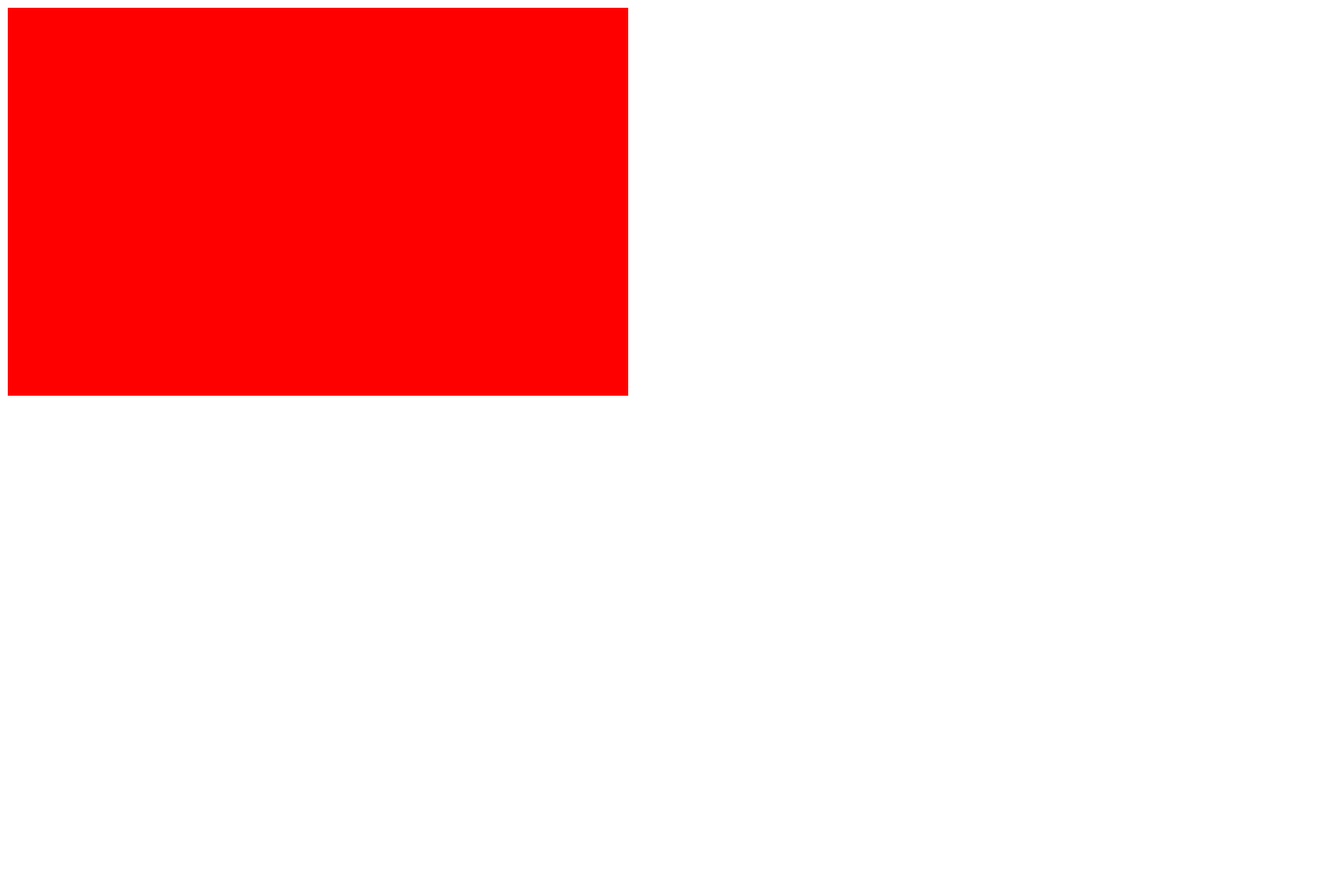
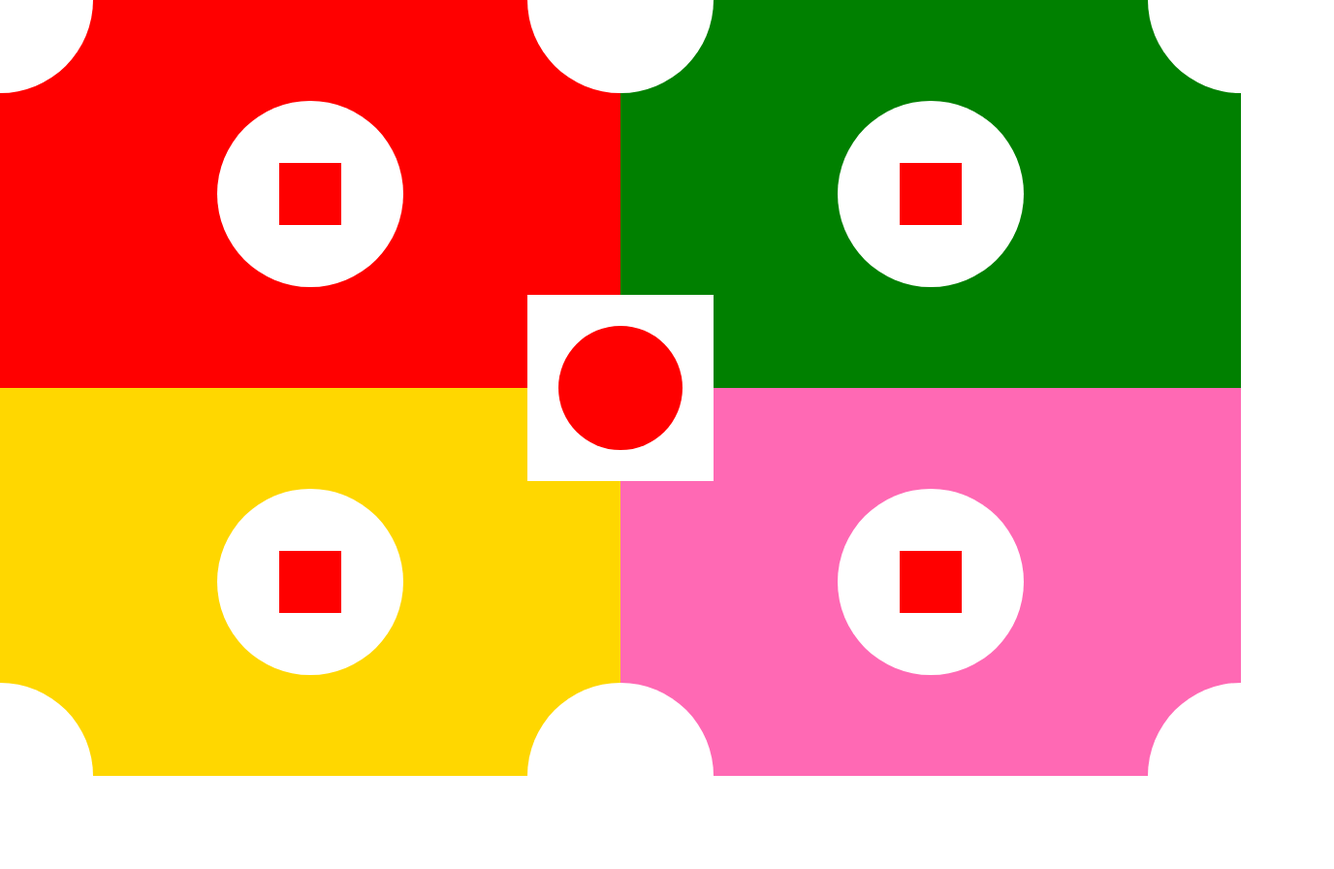
Before and after one commit to oshivimarsha/HTML-CSS_Assignment_03, a plain HTML site: page case_01/index.html in a window 1280 px wide. Shown: the whole page at 97% size, 1376 px wide, since content can reach past the window. Before the commit the page ends 800 px from the top, so only its background shows below. Drawn offline with nearby package versions, Linux system fonts and the light colour scheme.

Commit message:
done case 01

```diff
--- a/case_01/index.html
+++ b/case_01/index.html
@@ -7,11 +7,20 @@
     <meta name="keywords" content="java, html, css, js, go, react, angular">
     <meta name="author" content="ijse">
     <meta name="viewport" content="width=device-width, initial-scale=1.0">
-    <link rel="icon" type="image/x-icon" href="assets/logo.png"> <!-- Favicon -->
+    <link rel="stylesheet" href="../assests/style/normalize.css" >
 
     <title>Assignment 03: Case 01</title>
 
     <style>
+
+        *{
+            margin: 0;
+        }
+
+        body{
+            overflow: hidden;
+        }
+
 
         body>section {
             width: 50vw;
@@ -22,29 +31,148 @@
         body>section:first-child {
             background: red;
         }
+
         body>section:nth-child(2) {
             background: green;
             right: 0;
         }
+
         body>section:nth-child(3) {
             background: gold;
             bottom: 0;
         }
+
         body>section:nth-child(4) {
             background: hotpink;
             right: 0;
             bottom: 0;
         }
 
+        body>section>div {
+            background: white;
+            width: 15vw;
+            height: 15vw;
+            border-radius: 100%;
+            position: absolute;
+            right: 0;
+            left: 0;
+            top: 0;
+            bottom: 0;
+            margin: auto;
+        }
+
+        body>section>div>div {
+            background: red;
+            width: 5vw;
+            height: 5vw;
+            position: absolute;
+            right: 0;
+            left: 0;
+            top: 0;
+            bottom: 0;
+            margin: auto;
+        }
+
+        #square{
+            background: white;
+            width: 15vw;
+            height: 15vw;
+            position: absolute;
+            right: 0;
+            left: 0;
+            top: 0;
+            bottom: 0;
+            margin: auto;
+        }
+
+        #square>div>div{
+            background: red;
+            width: 10vw;
+            height: 10vw;
+            border-radius: 100%;
+            position: absolute;
+            right: 0;
+            left: 0;
+            top: 0;
+            bottom: 0;
+            margin: auto;
+        }
+
+        .box {
+            background: white;
+            border-radius: 100%;
+            width: 15vw;
+            height: 15vw;
+            position: absolute;
+        }
+
+        #box1 {
+            top: calc(-15vw/2);
+            left: calc(-15vw/2);
+        }
+        #box2 {
+            right: calc(-15vw/2);
+            top: calc(-15vw/2);;
+        }
+        #box3 {
+            right: 0;
+            left: 0;
+            top: calc(-15vw/2);
+            margin: auto;
+        }
+        #box4 {
+            bottom: calc(-15vw/2);
+            left: calc(-15vw/2);
+        }
+        #box5 {
+            right: calc(-15vw/2);
+            bottom: calc(-15vw/2);;
+        }
+        #box6 {
+            right: 0;
+            left: 0;
+            bottom: calc(-15vw/2);
+            margin: auto;
+        }
     </style>
-
 <body>
 
     <section>
-        <section>
+        <div>
+            <div></div>
+        </div>
+    </section>
 
-        </section>
+    <section>
+        <div>
+            <div></div>
+        </div>
     </section>
+
+    <section>
+        <div>
+            <div></div>
+        </div>
+    </section>
+
+    <section>
+        <div>
+            <div></div>
+        </div>
+    </section>
+
+    <section id="square">
+        <div>
+            <div></div>
+        </div>
+    </section>
+
+    <div id="box1" class="box"></div>
+    <div id="box2" class="box"></div>
+    <div id="box3" class="box"></div>
+    <div id="box4" class="box"></div>
+    <div id="box5" class="box"></div>
+    <div id="box6" class="box"></div>
 
 </body>
 
```
